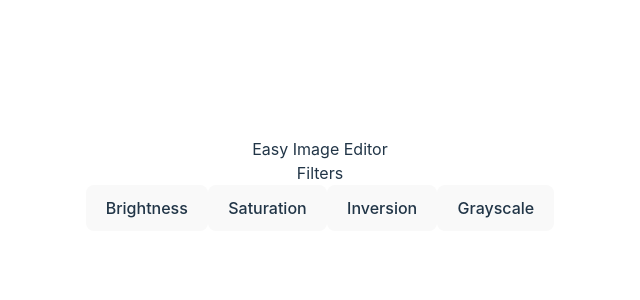
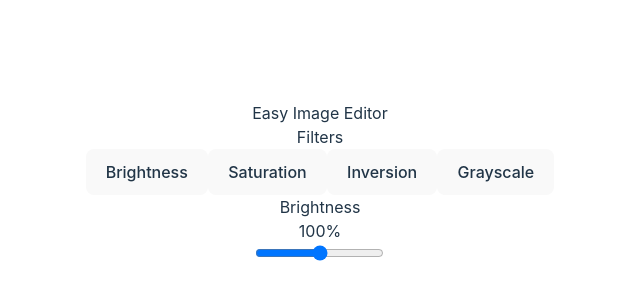
Before and after one commit to NoorFatima-developer/Photo-Editor-in-React, a React (Vite) app in the folder Photo Editor/: page / in a window 1280 px wide. Shown: the part 216-516 px from the top of the page, without its empty margins (320-960 px from the left). Built offline with nearby package versions, Linux system fonts and the light colour scheme.

Commit message:
code is added

```diff
--- a/Photo Editor/src/App.jsx
+++ b/Photo Editor/src/App.jsx
@@ -13,6 +13,10 @@ function App() {
         {/* Main Content */}
         <div>
           {/* Left Section */}
+
+          <div>
+          {/* Filter wali div */}
+
           <div>
             <p>Filters</p>
             <button>Brightness</button>
@@ -20,13 +24,37 @@ function App() {
             <button>Inversion</button>
             <button>Grayscale</button>
           </div>
+
+          {/* Brightness wali div */}
+          <div>
+              <p>Brightness</p>
+              <p>100%</p>
+              <input type="range" min="0" max="200" value="100"></input>
+          </div>
+
+          {/* Rotate and Flip wali div */}
+
+
+
+
+
+
+
+
+          </div>
+          {/* left section ends here... */}
+
+
           {/* Right Section */}
           <div>
 
           </div>
+
         </div>
+        {/* Main content div ends here... */}
 
       </div>
+      {/* Start div ends here */}
     </>
   )
 }
```
